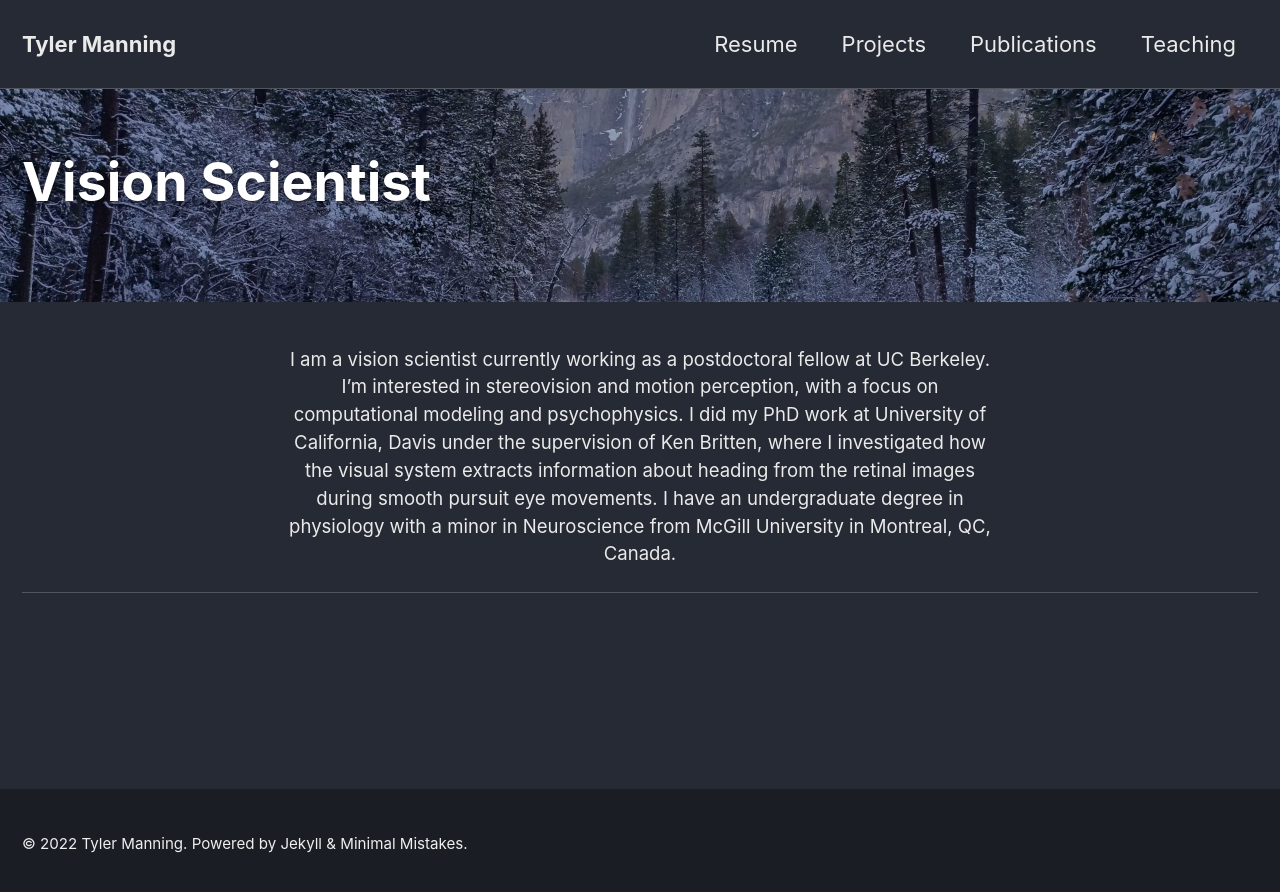
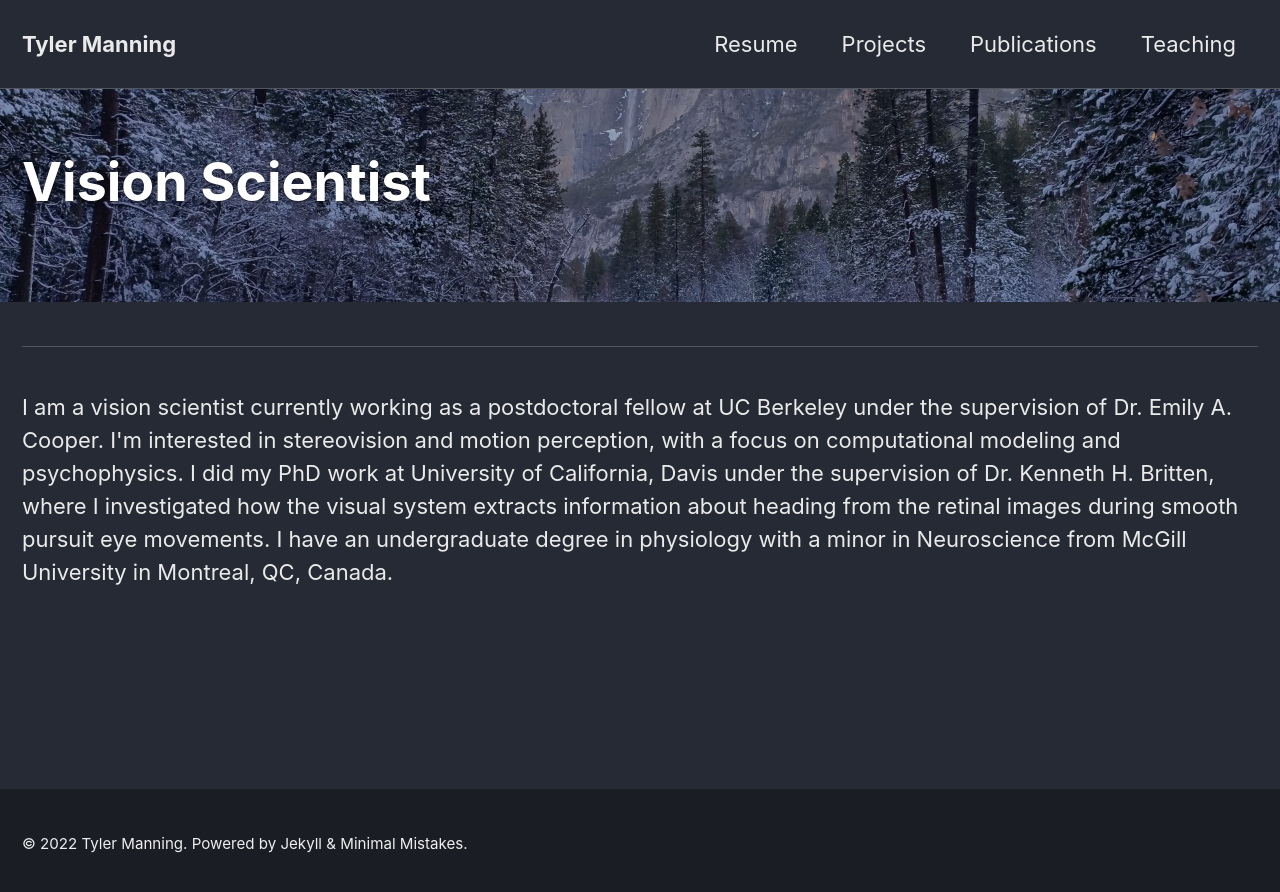
Before and after one commit to tsmanning/tsmanning.github.io, a Jekyll site: the page built from index.html, in a window 1280 px wide. Shown: the top 892 px of the page. Built offline with Jekyll 4.4.1, drawn with Linux system fonts in a browser that asks for light colours; cached includes are drawn as plain includes; the list of posts is cut into pages by our own code; part of the change alters nothing that is shown.

Commit message:
fixing home page

```diff
--- a/index.html
+++ b/index.html
@@ -8,12 +8,7 @@ header:
   overlay_image: /assets/images/yosemiteValley2015.jpg
 excerpt: #""
 intro:
-  - excerpt: "I am a vision scientist currently working as a postdoctoral fellow at UC Berkeley.
-    I'm interested in stereovision and motion perception, with a focus on computational modeling and psychophysics.
-
-    I did my PhD work at University of California, Davis under the supervision of Ken Britten, where I investigated how
-    the visual system extracts information about heading from the retinal images during smooth pursuit eye movements.
-    I have an undergraduate degree in physiology with a minor in Neuroscience from McGill University in Montreal, QC, Canada."
+  - excerpt: #""
 feature_row:
   - image_path: assets/images/yosemiteValley2015.jpg
     alt: "placeholder image 1"
@@ -34,4 +29,14 @@ feature_row:
 
 {% include feature_row id="intro" type="center" %}
 
+I am a vision scientist currently working as a postdoctoral fellow at UC Berkeley
+under the supervision of Dr. Emily A. Cooper. I'm interested in stereovision and
+motion perception, with a focus on computational modeling and psychophysics.
+
+I did my PhD work at University of California, Davis under the supervision of
+Dr. Kenneth H. Britten, where I investigated how the visual system extracts
+information about heading from the retinal images during smooth pursuit eye movements.
+I have an undergraduate degree in physiology with a minor in Neuroscience from
+McGill University in Montreal, QC, Canada.
+
 <!--{% include feature_row %}-->
```
